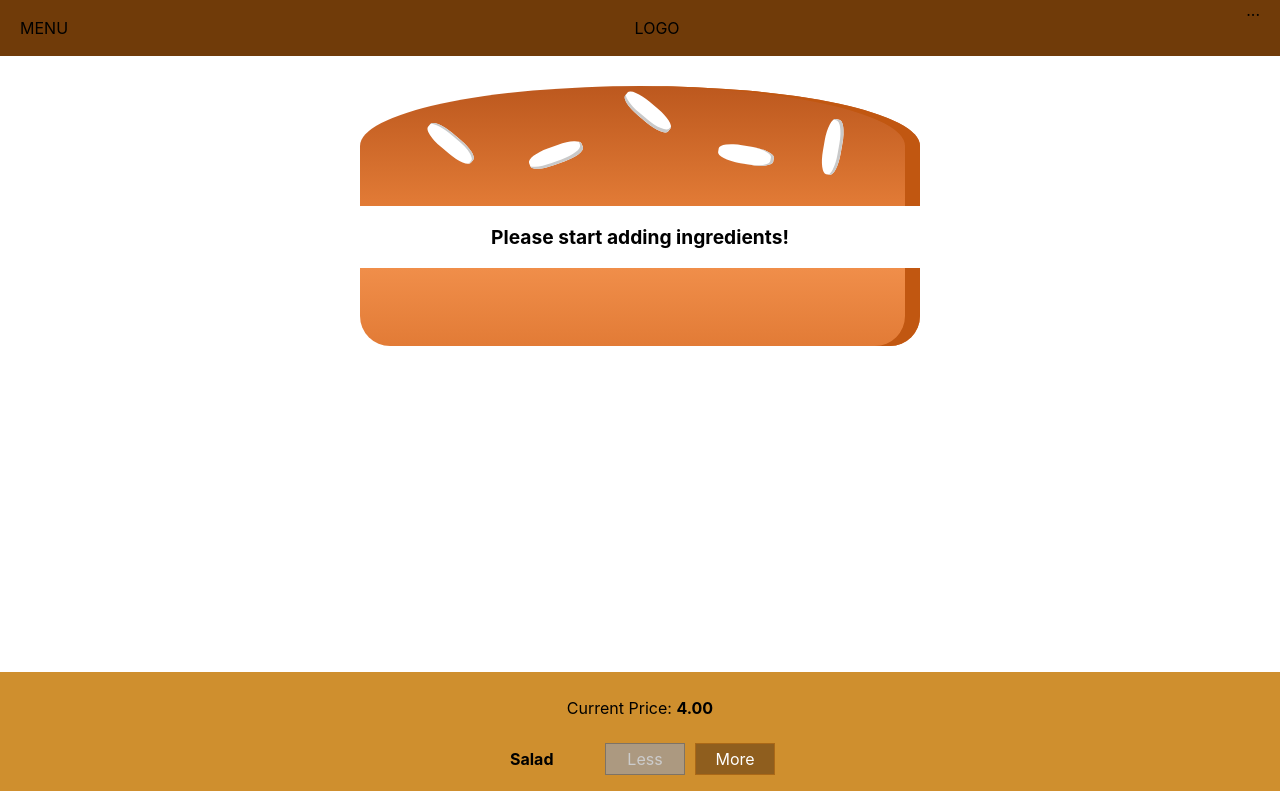
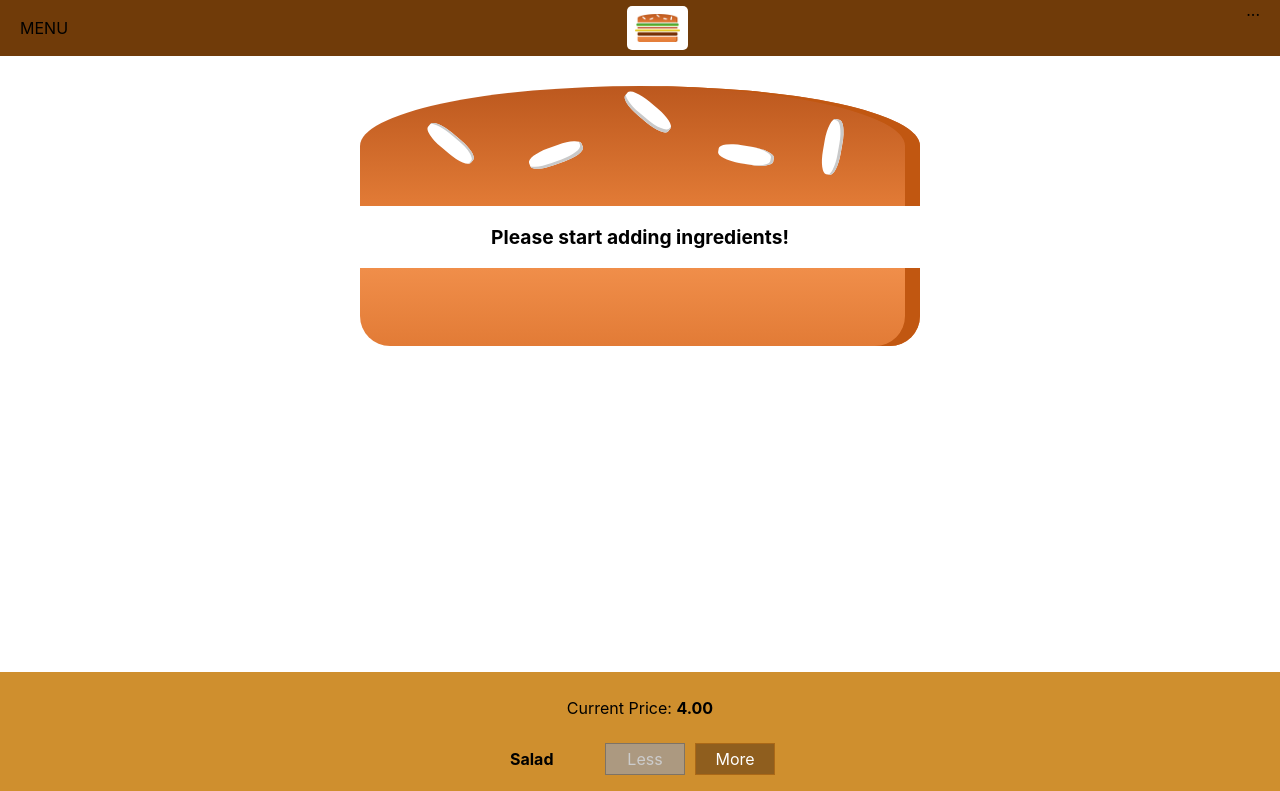
Before and after one commit to akarasev/burger-app, a React (Create React App) app: page / in a window 1280 px wide. Shown: the top 791 px of the page. Built offline with nearby package versions, Linux system fonts and the light colour scheme.

Commit message:
Added Logo component.

```diff
--- /dev/null
+++ b/src/components/Logo/Logo.js
@@ -0,0 +1,12 @@
+import React from 'react';
+
+import styles from './Logo.module.css';
+import burgerLogo from "../../assets/images/burger-logo.png";
+
+const logo = () => (
+    <div className={styles.Logo}>
+        <img src={burgerLogo} alt="Burger App"/>
+    </div>
+);
+
+export default logo;
--- /dev/null
+++ b/src/components/Logo/Logo.module.css
@@ -0,0 +1,11 @@
+.Logo {
+    background-color: white;
+    padding: 8px;
+    height: 80%;
+    box-sizing: border-box;
+    border-radius: 5px;
+}
+
+.Logo img {
+    height: 100%;
+}
--- a/src/components/Navigation/Toolbar/Toolbar.js
+++ b/src/components/Navigation/Toolbar/Toolbar.js
@@ -2,10 +2,12 @@ import React from 'react';
 
 import styles from './Toolbar.module.css';
 
+import Logo from '../../Logo/Logo';
+
 const toolbar = () => (
     <header className={styles.Toolbar}>
         <div>MENU</div>
-        <div>LOGO</div>
+        <Logo/>
         <nav>
             ...
         </nav>
```
Also changed, not shown: src/assets/images/burger-logo.png (added).
